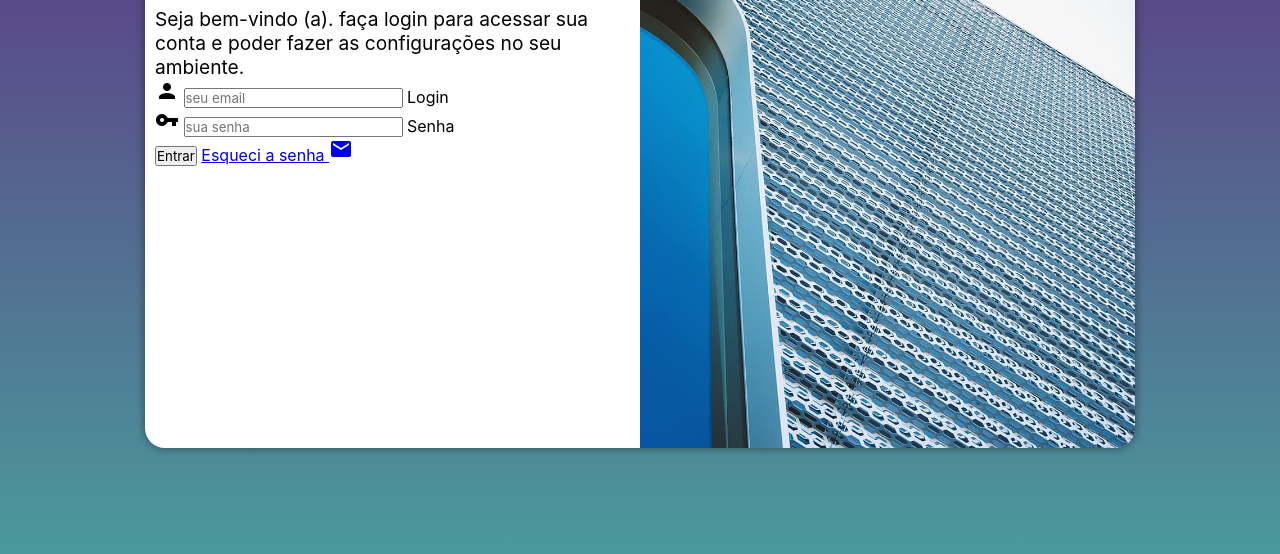
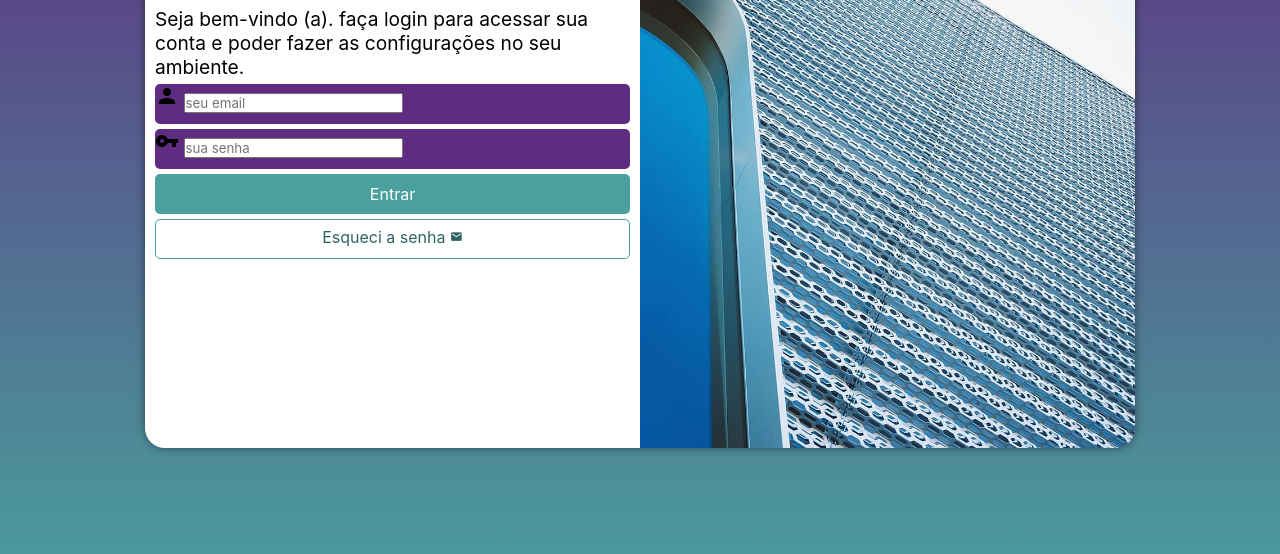
Before and after one commit to felipesouzab/projeto-login, a plain HTML site: page index.html in a window 1280 px wide. Shown: the part 202-756 px from the top of the page. Drawn offline with Linux system fonts and the light colour scheme.

Commit message:
att form

```diff
--- a/estilos/style.css
+++ b/estilos/style.css
@@ -64,3 +64,56 @@ div#formulario > h1 {
 div#formulario > p {
     font-size: 0.8em;
 }
+
+div.campo > label {
+    display: none;
+}
+
+form > div.campo {
+    background-color: #5f2c82;
+    display: block;
+    width: 100%;
+    height: 40px;
+    border-radius: 5px;
+    margin: 5px 0px;
+}
+
+form > input[type=submit] {
+    display: block;
+    font-size: 1em;
+    width: 100%;
+    height: 40px;
+    background-color: #49a09d;
+    color: white;
+    border: none;
+    border-radius: 5px;
+    cursor: pointer;
+}
+
+form > input[type=submit]:hover {
+    background-color: #2d6462;
+}
+
+form > a.botao {
+    display: block;
+    text-align: center;
+    font-size: 1em;
+    width: 100%;
+    height: 40px;
+    padding-top: 7px;
+    margin-top: 5px;
+    background-color:white;
+    color: #2d6462;
+    border: 1px solid #49a09d;
+    border-radius: 5px;
+    text-decoration: none;
+
+}
+
+form > a.botao:hover {
+    background-color:  #6cd3cf;
+}
+
+form > a.botao > i {
+    font-size: 0.8em;
+}
--- a/index.html
+++ b/index.html
@@ -31,7 +31,7 @@
                         <label for="isenha">Senha</label>
                     </div>
                     <input type="submit" value="Entrar">
-                    <a href="esqueci.html">
+                    <a href="esqueci.html" class="botao">
                         Esqueci a senha <i class="material-icons">mail</i>
                     </a>
 
```
